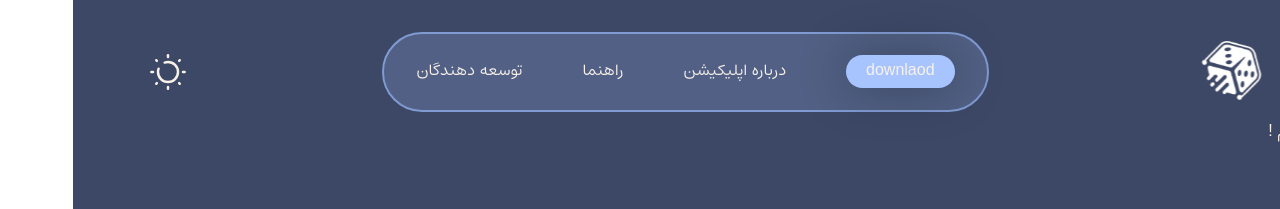
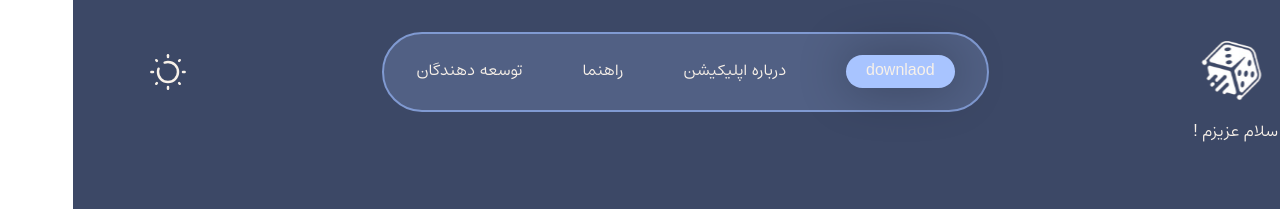
Before and after one commit to buordino/landing, a Next.js app: page / in a window 1280 px wide. Shown: the top 209 px of the page. Built offline with nearby package versions, Linux system fonts and the light colour scheme.

Commit message:
refactor(layout): improve layout

```diff
--- a/src/app/layout.tsx
+++ b/src/app/layout.tsx
@@ -1,25 +1,30 @@
-import { Metadata } from "next";
+import type { Metadata } from "next";
 import "./globals.css";
 import Header from "@/components/Header";
 import Footer from "@/components/Footer";
+
 export const metadata: Metadata = {
-  title: "بـردیـنـو",
-  description: "با بـردیـنـو، بازی کن، امتیاز بگیر، برنده شو!",
-  icons:{
-    icon:"/images/logo.png"
-  }
+  title: "بـردیـنـو | بازی کن، امتیاز بگیر، برنده شو!",
+  description: "با بـردیـنـو تجربه‌ای متفاوت از سرگرمی و رقابت داشته باش.",
+  icons: {
+    icon: "/images/logo.png",
+  },
 };
 
 export default function RootLayout({
   children,
-}: Readonly<{
+}: {
   children: React.ReactNode;
-}>) {
+}) {
   return (
     <html lang="fa" dir="rtl">
-      <body className="overflow-x-hidden h-dvh bg-background text-white">
+      <body className="bg-background text-white min-h-screen flex flex-col overflow-x-hidden">
         <Header />
-        <main>{children}</main>
+        <main className="flex-grow">
+          <div className="max-w-[1300px] mx-auto px-4 lg:px-[75px]">
+            {children}
+          </div>
+        </main>
         <Footer />
       </body>
     </html>
```
